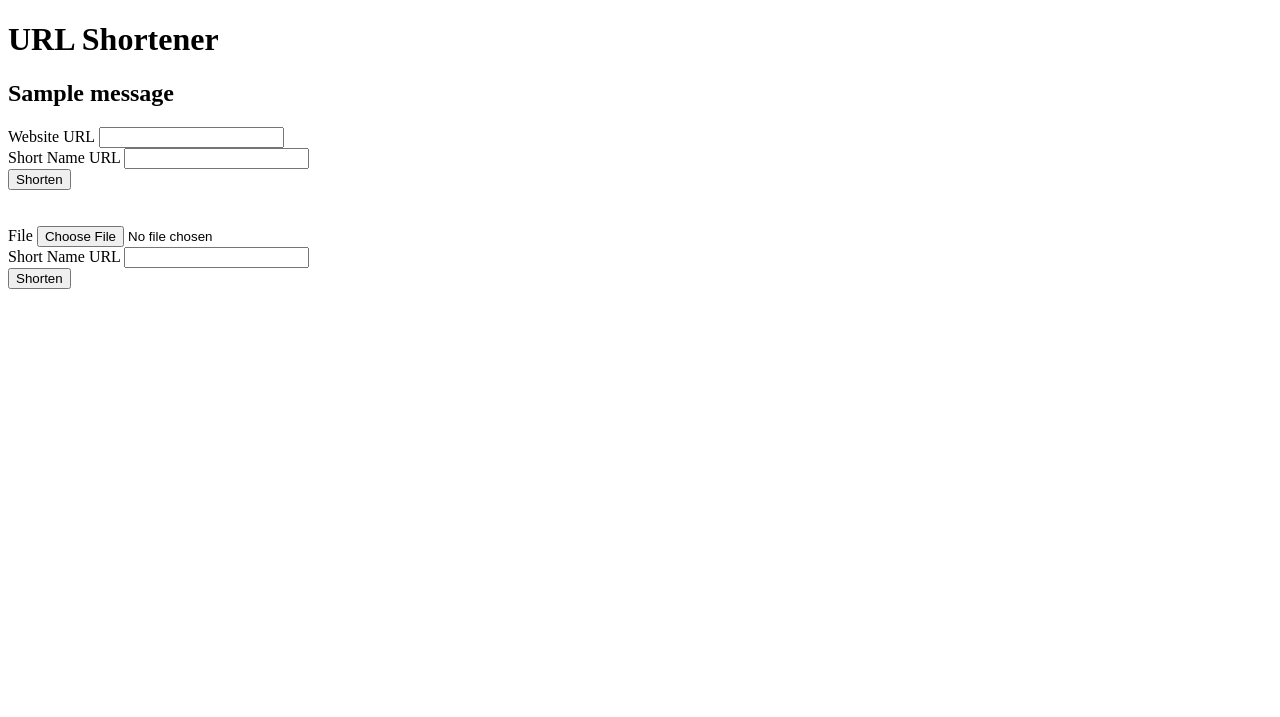
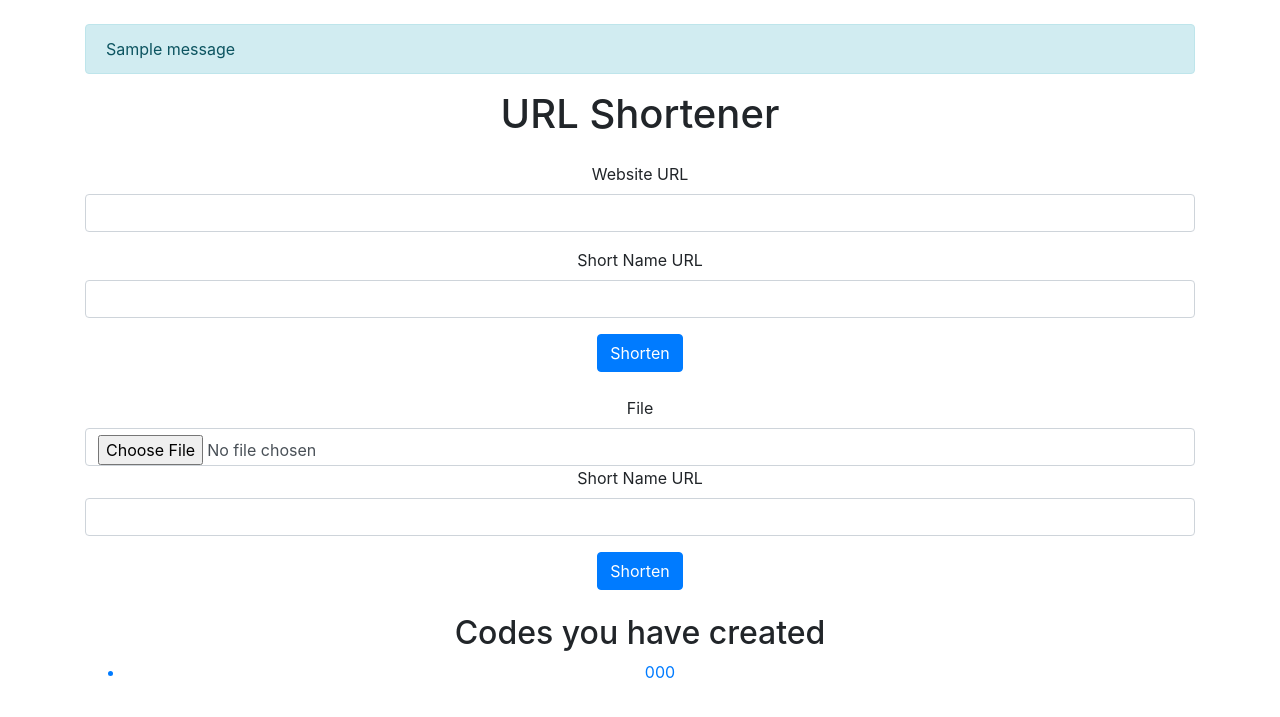
Before and after one commit to denisakita/url-shortener-flask, a Flask app: template templates/home.html in a window 1280 px wide. Shown: the top 717 px of the page. Run offline with Flask 3, Linux system fonts and the light colour scheme; the template is opened without the code that fills it: most values are stand-ins (such as "Sample title", 1, 10 or a date in 2020); one stand-in notice (Sample message) is shown; some libraries are stand-ins or nearby versions.

Commit message:
Templates (#2)
* feat: create template blocks

* feat: template with Bootstrap

* feat: template with Bootstrap

```diff
--- a/app.py
+++ b/app.py
@@ -2,7 +2,7 @@ import json
 import os.path
 
 from flask import (Flask, render_template, request,
-                   flash, redirect, url_for, abort)
+                   flash, redirect, url_for, abort, session, jsonify)
 from werkzeug.utils import secure_filename
 
 app = Flask(__name__)
@@ -12,7 +12,7 @@ app.secret_key = '2637216381'
 
 @app.route('/')
 def home():
-    return render_template('home.html')
+    return render_template('home.html', codes=session.keys())
 
 
 @app.route('/your-url', methods=['GET', 'POST'])
@@ -38,6 +38,7 @@ def your_url():
 
         with open('urls.json', 'w') as urls_file:
             json.dump(urls, urls_file)
+            session[request.form['code']] = True
         return render_template('your_url.html', code=request.form['code'])
     else:
         return redirect(url_for('home'))
@@ -62,5 +63,10 @@ def page_not_found(error):
     return render_template('page_not_found.html'), 404
 
 
+@app.route('/api')
+def session_api():
+    return jsonify(list(session.keys()))
+
+
 if __name__ == '__main__':
     app.run(debug=True)
--- /dev/null
+++ b/templates/base.html
@@ -0,0 +1,22 @@
+<!DOCTYPE html>
+<html lang="en">
+<head>
+    <meta charset="UTF-8">
+    <meta name="viewport" content="width=device-width, initial-scale=1.0">
+    <title>{% block title %}{% endblock %}</title>
+    <link href="https://stackpath.bootstrapcdn.com/bootstrap/4.5.2/css/bootstrap.min.css" rel="stylesheet">
+</head>
+<body>
+    <div class="container mt-4">
+        {% for message in get_flashed_messages() %}
+            <div class="alert alert-info" role="alert">
+                {{ message }}
+            </div>
+        {% endfor %}
+        {% block main %}{% endblock %}
+    </div>
+    <script src="https://code.jquery.com/jquery-3.5.1.slim.min.js"></script>
+    <script src="https://cdn.jsdelivr.net/npm/@popperjs/core@2.9.2/dist/umd/popper.min.js"></script>
+    <script src="https://stackpath.bootstrapcdn.com/bootstrap/4.5.2/js/bootstrap.min.js"></script>
+</body>
+</html>
--- a/templates/home.html
+++ b/templates/home.html
@@ -1,38 +1,47 @@
-<!DOCTYPE html>
-<html lang="en">
-<head>
-    <meta charset="UTF-8">
-    <title>Home</title>
-</head>
-<body>
-<h1>URL Shortener</h1>
+{% extends 'base.html' %}
 
-{% for message in get_flashed_messages() %}
-    <h2>{{ message }}</h2>
-{% endfor %}
+{% block title %}URL Shortener{% endblock %}
 
-<form action="your-url" method="post">
-    <label for="url">Website URL</label>
-    <input type="url" name="url" value="" required>
-    <br>
-    <label for="code">Short Name URL</label>
-    <input type="text" name="code" value="" required>
-    <br>
-    <input type="submit" value="Shorten">
-</form>
-<br>
-<br>
+{% block main %}
+    <div class="text-center">
+        <h1 class="mb-4">URL Shortener</h1>
 
-<form action="your-url" method="post" enctype="multipart/form-data">
-    <label for="url">File</label>
-    <input type="file" name="file" value="" required>
-    <br>
-    <label for="code">Short Name URL</label>
-    <input type="text" name="code" value="" required>
-    <br>
-    <input type="submit" value="Shorten">
-</form>
+        <form action="your-url" method="post" class="mb-4">
+            <div class="form-group">
+                <label for="url">Website URL</label>
+                <input type="url" name="url" class="form-control" required>
+            </div>
+            <div class="form-group">
+                <label for="code">Short Name URL</label>
+                <input type="text" name="code" class="form-control" required>
+            </div>
+            <button type="submit" class="btn btn-primary">Shorten</button>
+        </form>
 
+        <form action="your-url" method="post" enctype="multipart/form-data" class="mb-4">
+            <div class="form-group">
+                <label for="file">File</label>
+                <input type="file" name="file" class="form-control" required>
+                 <div class="form-group">
+                <label for="code">Short Name URL</label>
+                <input type="text" name="code" class="form-control" required>
+            </div>
+                <button type="submit" class="btn btn-primary">Shorten</button>
 
-</body>
-</html>
+            </div>
+
+        </form>
+
+     {% if codes %}
+        <h2>Codes you have created</h2>
+        <ul>
+            {% for code in codes %}
+                <a href="{{ url_for('redirect_to_url', code=code) }}">
+                    <li>{{ code }}</li>
+                </a>
+            {% endfor %}
+        </ul>
+    {% endif %}
+    </div>
+
+{% endblock %}
```
Also changed, not shown: templates/page_not_found.html (+11 -14 lines), templates/your_url.html (+10 -11 lines), urls.json (+17 -1 lines).
